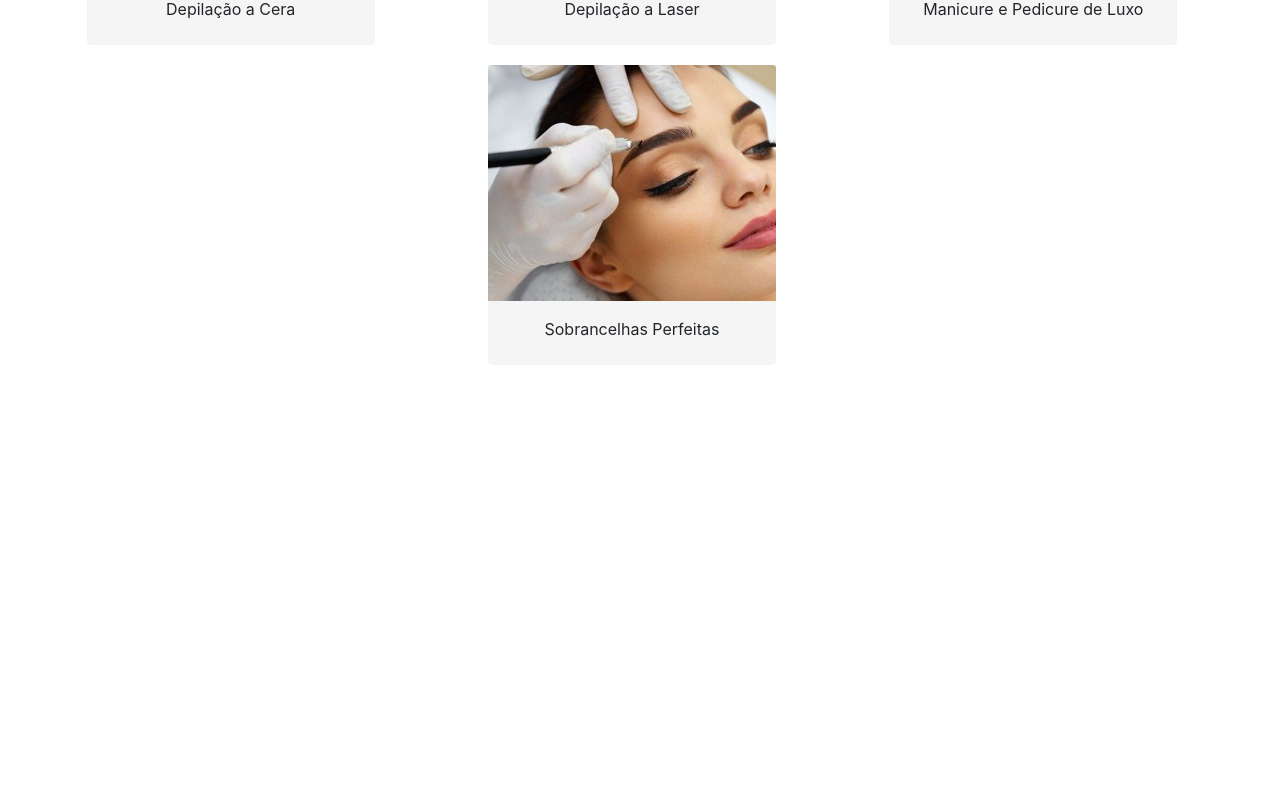
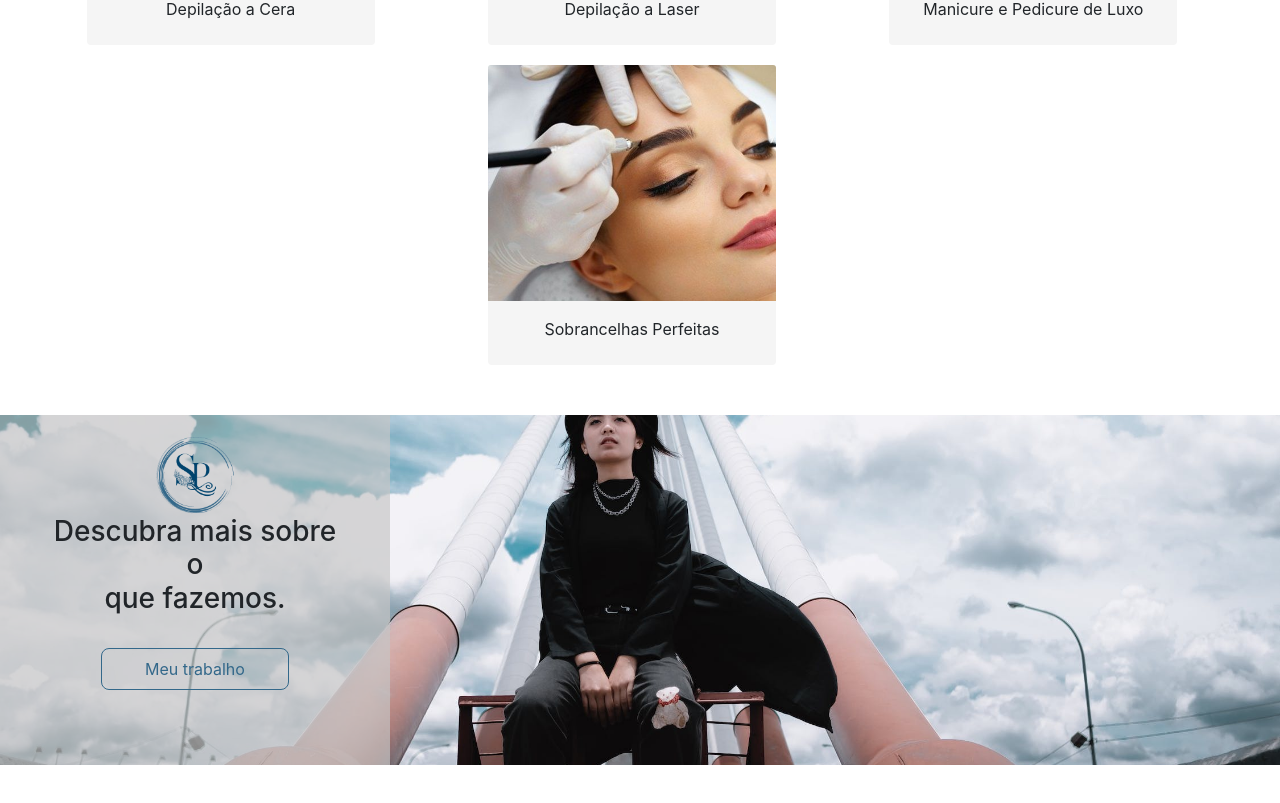
Before and after one commit to Vinicuskarv/PalomequeStudio, a React (Create React App) app: page /About in a window 1280 px wide. Shown: the part 1082-1885 px from the top of the page. Before the commit the page ends 1497 px from the top, so only its background shows below. Built offline with nearby package versions, Linux system fonts and the light colour scheme.

Commit message:
add page contactos

```diff
--- a/src/App.js
+++ b/src/App.js
@@ -1,5 +1,7 @@
 import Home from './pages/Home/PageHome';
 import About from './pages/About/PageAbout';
+import Contact from './pages/Contactos/PageContactos';
+
 import { Route, BrowserRouter,Routes } from "react-router-dom";
 
 function App() {
@@ -10,6 +12,8 @@ function App() {
         <Routes>
           <Route element = { <Home/> }  path="/"/>
           <Route element = { <About/> }  path="/About"/>
+          <Route element = { <Contact/> }  path="/Contactos"/>
+
         </Routes>
       </BrowserRouter>
 
--- a/src/components/buttonMaster.css
+++ b/src/components/buttonMaster.css
@@ -35,3 +35,22 @@
     transform: translateY(4px);
     box-shadow: 0 2px 2px rgba(0, 0, 0, 0.562);
 }
+.buttonOutlelineCard{
+    background: transparent;
+    color: #ffffff;
+    text-align: center;
+    border: 1px solid #ffffff;
+    border-radius: 8px;
+    padding: 5px 30px;
+    font-size: 14px;
+    transition: transform 0.2s, box-shadow 0.2s;
+}
+.buttonOutlelineCard:hover{
+    transform: translateY(2px);
+    box-shadow: 0 2px 4px rgba(255, 255, 255, 0.562);
+
+}
+.buttonOutlelineCard:active{
+    transform: translateY(4px);
+    box-shadow: 0 2px 2px rgba(147, 145, 145, 0.562);
+}
--- a/src/components/card.css
+++ b/src/components/card.css
@@ -14,6 +14,9 @@
     text-align: center;
 }
 .CampoHeaderInfo .card text{
+    display: none;
+}
+.CampoHeaderInfo .card .buttonOutlelineCard{
     display: none;
 }
 .CampoHeaderInfo .card-img-top{
@@ -64,13 +67,14 @@
 }
 .centralizado {
     width: 18rem;
-    height: 50px;
+    height: 300px;
     padding: 0;
     border: none;
     border-radius: none;
     animation: BackAnimation 0.2s ease-in-out;
     margin-top: 20px;
     margin-right: 16px;
+    position: relative;
 }
 .centralizado .card-img-top{
     width: 18rem;
@@ -78,18 +82,24 @@
     animation: BackAnimationImg 1s ease-in-out;
 }
 .centralizado .card-body{
+    display: flex;
+    flex-wrap: wrap;
+    align-content: space-around;
     width: 18rem;
     height: 200px;
     background: linear-gradient(to right, #5DE0E6, #004AAD);
     animation: BackAnimationBody 1s ease-in-out;
-
+    position: relative;
 }
 .centralizado .card-title{
     display: none;
 }
+.centralizado .buttonOutlelineCard{
+    animation: aparecer 3s ease-in-out;
+}
 .centralizado text{
     display: inline;
-    animation: BackAnimationText 3s ease-in-out;
+    animation: aparecer 3s ease-in-out;
     color: rgb(255, 255, 255);
 }
 @keyframes BackAnimationImg {
@@ -110,7 +120,7 @@
         height: 200px;
     }
 }
-@keyframes BackAnimationText {
+@keyframes aparecer {
     0% {
         opacity: 0;
     }
--- a/src/components/card.js
+++ b/src/components/card.js
@@ -1,4 +1,5 @@
 import iconArrow from '../components/icons/icons8-arrow-30.png';
+import ButtonMaster from './buttonMaster';
 
 import React, { useRef, useEffect } from 'react';
 import './card.css';
@@ -44,6 +45,10 @@ function Card({ Img, titulo, texto}) {
         <div className="card-body">
           <p className="card-title">{titulo}</p>
           <text classList="card-text">{texto}</text>
+          <ButtonMaster
+            value= "Marcação"
+            nameclass= "buttonOutlelineCard"
+          />
         </div>
     </div>
   );
--- a/src/components/navbar.css
+++ b/src/components/navbar.css
@@ -21,3 +21,8 @@
 .LogoIcon{
     width: 50px;
 }
+@media screen and (max-width:500px){
+    #CampoNavbar{
+        padding: 5px;
+    }
+}
--- a/src/components/navbar.js
+++ b/src/components/navbar.js
@@ -14,7 +14,7 @@ function NavBar() {
                   <Link to="/About">Sobre</Link>
                 </li>
                 <li>
-                  <Link to="/Animations">Contactos</Link>
+                  <Link to="/Contactos">Contactos</Link>
                 </li>
                 <li>
                   <Link to="/Contact">Marcação</Link>
--- a/src/pages/About/Header.css
+++ b/src/pages/About/Header.css
@@ -79,13 +79,104 @@
         width: 200px;
     }
 }
-@media screen and (max-width:680px){
+@media screen and (max-width:690px){
     .ContainerCondulta h5{
-        width: 600px;
+
         font-size: 17px;
     }
     .ContainerCondulta div{
         width: 200px;
         font-size: 14px;
     }
+    .CampMulherInfo{
+        width: 100% !important;
+    }
 }
+@media screen and (max-width:667px){
+    .TabCondulta{
+        display: none;
+    }
+
+    .ContainerCondulta, .CampoCondulta{
+        padding: 7px;
+        width: 400px ;
+        border-radius: 0;
+        margin-top: 20px;
+        left:50%;
+        transform: translate(-50%);
+    }
+    .ContainerCondulta div{
+        display: flex;
+        justify-content: center;
+        margin-top: 0;
+        font-size: 16px;
+    }
+    .CampoSection{
+        top:80px;
+        padding-top: 50px;
+    }
+    .ContainerCondulta div img{
+        width: 25px;
+        height: 25px;
+        margin-right: 10px;
+        margin: auto 5px;
+    }
+    .ContainerCondulta p{
+        display: none;
+    }
+    .CampoTop h1{
+        font-size: 50px;
+    }
+}
+.CampDirectionsServ{
+    position: relative;
+    background-image: url('../../components/img/Mulher-Ponte.jpg');
+    background-size: cover;
+    background-position:0 -220px;
+    height: 300px;
+    width: 100%;
+    top: 150px;
+}
+.CampMulherInfo{
+    z-index: 10;
+    background-color: #c6c6c6ab;
+    width: 390px;
+    height: 100%;
+    z-index: 0;
+    text-align: center;
+    padding: 50px;
+    padding-top: 20px;
+}
+@media screen and (min-width:1130px){
+    .CampDirectionsServ{
+        background-position:0 -345px;
+        height: 350px;
+    }
+}
+@media screen and (max-width:800px){
+    .CampDirectionsServ{
+        background-position:0 -160px;
+
+    }
+}
+@media screen and (max-width:710px){
+    .CampDirectionsServ{
+        background-position:center;
+
+    }
+}
+@media screen and (max-width:500px){
+    .CampoTop{
+        padding: 0 10px;
+    }
+    .CampoTop h1{
+        font-size: 45px;
+    }
+    .ContainerCondulta div p{
+        font-size: 14px !important;
+    }
+    .ULNavbar{
+        margin-left: 5px !important;
+        padding: 0;
+    }
+}
--- a/src/pages/About/Header.js
+++ b/src/pages/About/Header.js
@@ -4,7 +4,7 @@ import './Header.css';
 import Icon1 from '../../components/icons/ethics.png';
 import Icon2 from '../../components/icons/quality.png';
 import Icon3 from '../../components/icons/icons8-handshake-64.png';
-import iconArrow from '../../components/icons/icons8-arrow-30.png';
+import ImgBlueLogo from '../../components/imgLogo/Logo-Blue.png';
 
 import Card from '../../components/card';
 
@@ -12,6 +12,8 @@ import ImgCera from '../../components/img/ServiceDepilacaoCera.jpg';
 import ImgLaser from '../../components/img/ServiceDepilacaoLaser.jpg';
 import ImgManicure from '../../components/img/ServiceManicure.jpg';
 import ImgSobrancelhas from '../../components/img/ServiceSobrancelhas.jpg';
+import ImgMulherPonte from '../../components/img/Mulher-Ponte.jpg';
+
 function Header() {
     return (
       <div>
@@ -20,9 +22,9 @@ function Header() {
             <h1>STUDIO<br/>PALOMEQUE</h1>
             <p>Studio de estetica</p>
             <ButtonMaster
-                  value= "Marcação"
-                  nameclass= "buttonNormal"
-                />
+              value= "Marcação"
+              nameclass= "buttonNormal"
+            />
         </div>
         <div className='CampoCondulta'>
           <div className='TabCondulta'></div>
@@ -77,11 +79,31 @@ function Header() {
 
           </div>
         </div>
+        <div>
+        <div className='CampDirectionsServ'>
+          <div className='CampMulherInfo'>
+            <img src={ImgBlueLogo} className='LogoIconfooter'  alt="icons Check"/>
+            <br/>
+            <h3>Descubra mais sobre o<br/>que fazemos.</h3><br/>
+            <ButtonMaster
+            value= "Meu trabalho"
+            nameclass= "buttonOutline"
+            />
+          </div>
+
+        </div>
+      </div>
+          <br/>
+          <br/>
+          <br/>
+          <br/>
+          <br/>
+          <br/><br/>
+          <br/>
+          <br/>
       </div>
 
     );
   }
-    <script>
-      dc
-    </script>
-  export default Header;
+
+export default Header;
--- /dev/null
+++ b/src/pages/Contactos/PageContactos.js
@@ -0,0 +1,11 @@
+import NavBar from '../../components/navbar';
+
+
+function Home() {
+    return (
+      <div>
+        <NavBar/>
+      </div>
+    );
+  }
+  export default Home;
```
Also changed, not shown: src/components/img/Mulher-Ponte.jpg (added).
